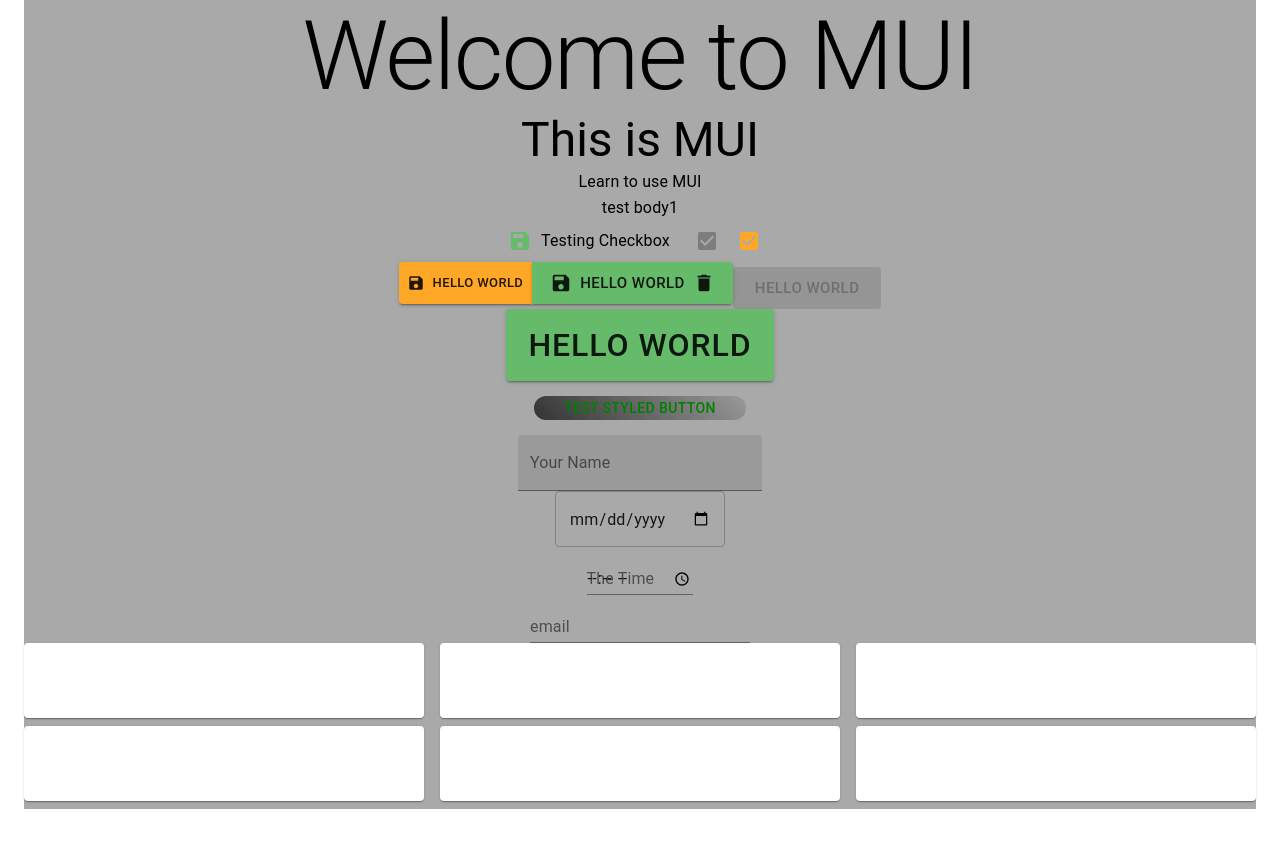
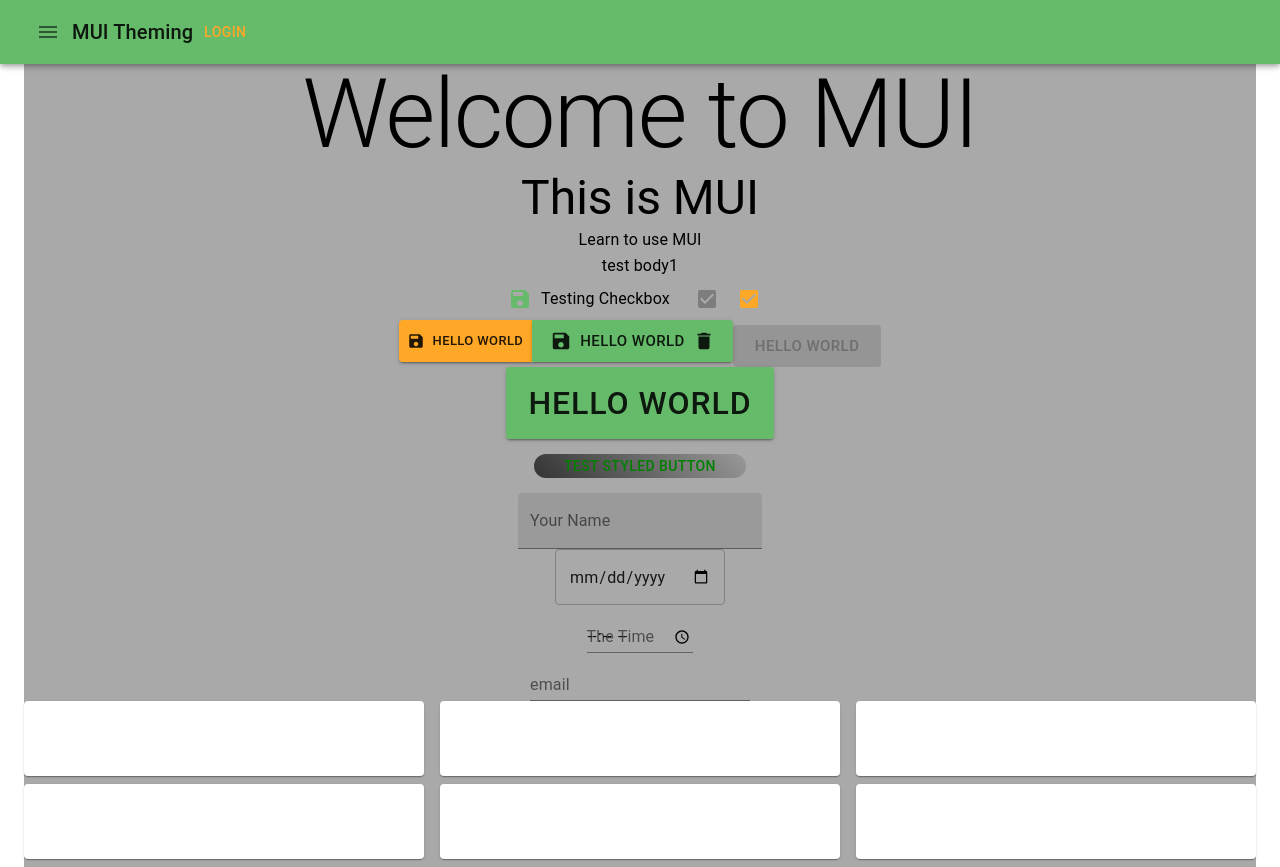
Before and after one commit to mmanchee/MaterialUIExample, a React (Create React App) app: page / in a window 1280 px wide. Before the commit the page ends 809 px from the top, so only its background shows below. Built offline with nearby package versions, Linux system fonts and the light colour scheme.

Commit message:
add AppBar with material-ui

```diff
--- a/src/App.css
+++ b/src/App.css
@@ -1,6 +1,7 @@
 .App {
   text-align: center;
   background: darkgray;
+  margin-top: 58px;
 }
 
 .App-logo {
--- a/src/App.js
+++ b/src/App.js
@@ -9,6 +9,7 @@
 import TextFields from './components/TextFields';
 import Typographies from "./components/Typographies";
 import Grids from './components/Grids';
+import AppBarComp from './components/AppBarComp';
 
 const theme = createMuiTheme({
   typography: {
@@ -33,6 +34,7 @@
       {/* sm = small, md = medium, lg = large, xd = mobile */}
       <Container maxWidth='xd'>
         <div className="App">
+          <AppBarComp />
           <Typographies />
           <Checkboxes />
           <Buttons />
--- /dev/null
+++ b/src/components/AppBarComp.js
@@ -0,0 +1,25 @@
+import React from 'react'
+import { AppBar, Toolbar, IconButton, Typography, Button } from '@material-ui/core';
+import { Menu } from '@material-ui/icons';
+
+const AppBarComp = () => {
+  return (
+    <div>
+      <AppBar color='secondary'>
+        <Toolbar>
+          <IconButton>
+            <Menu />
+          </IconButton>
+          <Typography variant='h6'>
+            MUI Theming
+          </Typography>
+          <Button color='primary'>
+            Login
+          </Button>
+        </Toolbar>
+      </AppBar>
+    </div>
+  )
+}
+
+export default AppBarComp
```
Also changed, not shown: 1 other file (tests, documents, lock files or other folders).
